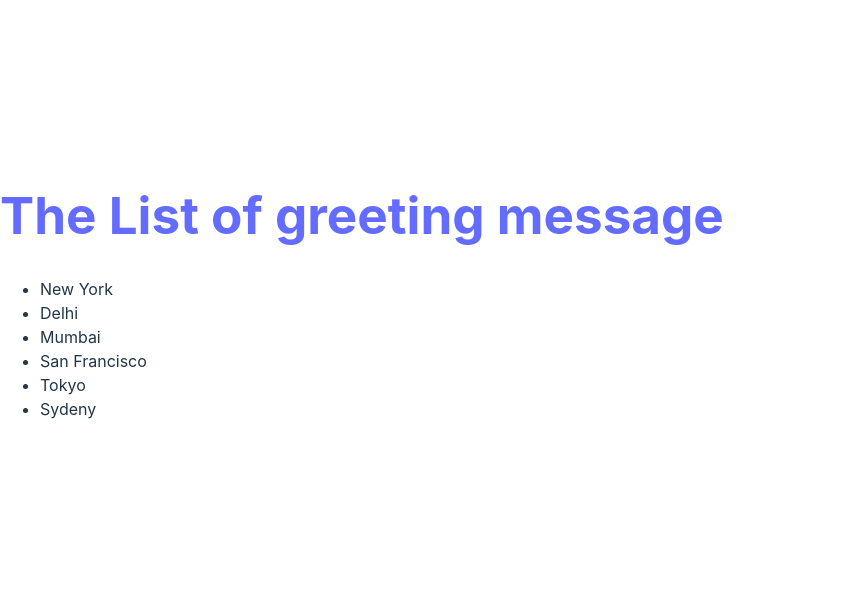
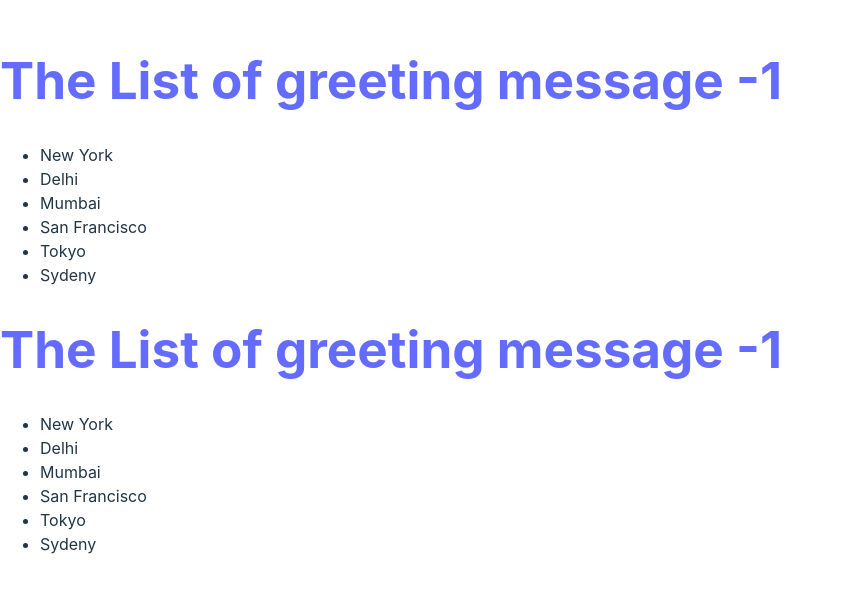
Before and after one commit to C0SMlC/React-18, a React (Vite) app: page / in a window 1280 px wide. Shown: the part 105-698 px from the top of the page, without its empty margins (0-841 px from the left). Built offline with nearby package versions, Linux system fonts and the light colour scheme.

Commit message:
useState Hook in React

```diff
--- a/package.json
+++ b/package.json
@@ -9,6 +9,7 @@
     "preview": "vite preview"
   },
   "dependencies": {
+    "bootstrap": "^5.3.0-alpha3",
     "react": "^18.2.0",
     "react-dom": "^18.2.0"
   },
--- a/src/App.tsx
+++ b/src/App.tsx
@@ -10,7 +10,10 @@ import Message from './message';
 
 function Greeting() {
   return (
-    <> <Message /> </>
+    <>
+      <Message />
+      <Message />
+    </>
   );
 }
 
--- a/src/index.css
+++ b/src/index.css
@@ -68,3 +68,7 @@ button:focus-visible {
     background-color: #f9f9f9;
   }
 }
+
+.active {
+  background-color: greenyellow;
+}
--- a/src/message.tsx
+++ b/src/message.tsx
@@ -1,6 +1,9 @@
 // PASCAL CASING, CAPITAL FIRST LETTER
-import { MouseEvent } from 'react';
+import { MouseEvent, useState } from 'react';
 import { Fragment } from 'react';
+// import { useState } from 'react';
+
+// import bootstrap from 'bootstrap';
 // Can use fragment instead of <> </>
 function Message() {
   let items = [
@@ -11,6 +14,8 @@ function Message() {
     'Tokyo',
     'Sydeny',
   ];
+  // let selectedIndex = 0;
+  let [selectedIndex, updateIndex] = useState(-1);
   // items = [];
   // / Conditional rendering
   // if (items.length === 0) {
@@ -21,6 +26,7 @@ function Message() {
   // We have to explicitly specify the type of event
   const handleClick = (event: MouseEvent) => {
     console.log(event);
+    // console.log(arr);
   };
   const getMessage = () => {
     return items.length === 0 ? <p>No Item Found</p> : null;
@@ -28,13 +34,20 @@ function Message() {
 
   return (
     <>
-      <h1>The List of greeting message</h1>
-      <ul className="unorderedList">
+      <h1>The List of greeting message {selectedIndex}</h1>
+      <ul className="list-group">
         {getMessage()}
         {items.length === 0 && <p>No Item Found</p>}
 
-        {items.map((item) => (
-          <li key={item} className="item" onClick={handleClick}>
+        {items.map((item, index) => (
+          <li
+            key={item}
+            className={
+              selectedIndex === index ? 'list-group-item active' : 'item'
+            }
+            onClick={() => updateIndex(index)}
+            // onClick={() => (selectedIndex = index)}
+          >
             {item}
           </li>
           // Eahc item should have unique in order to react to identufy the item
```
Also changed, not shown: 1 other file (tests, documents, lock files or other folders).
